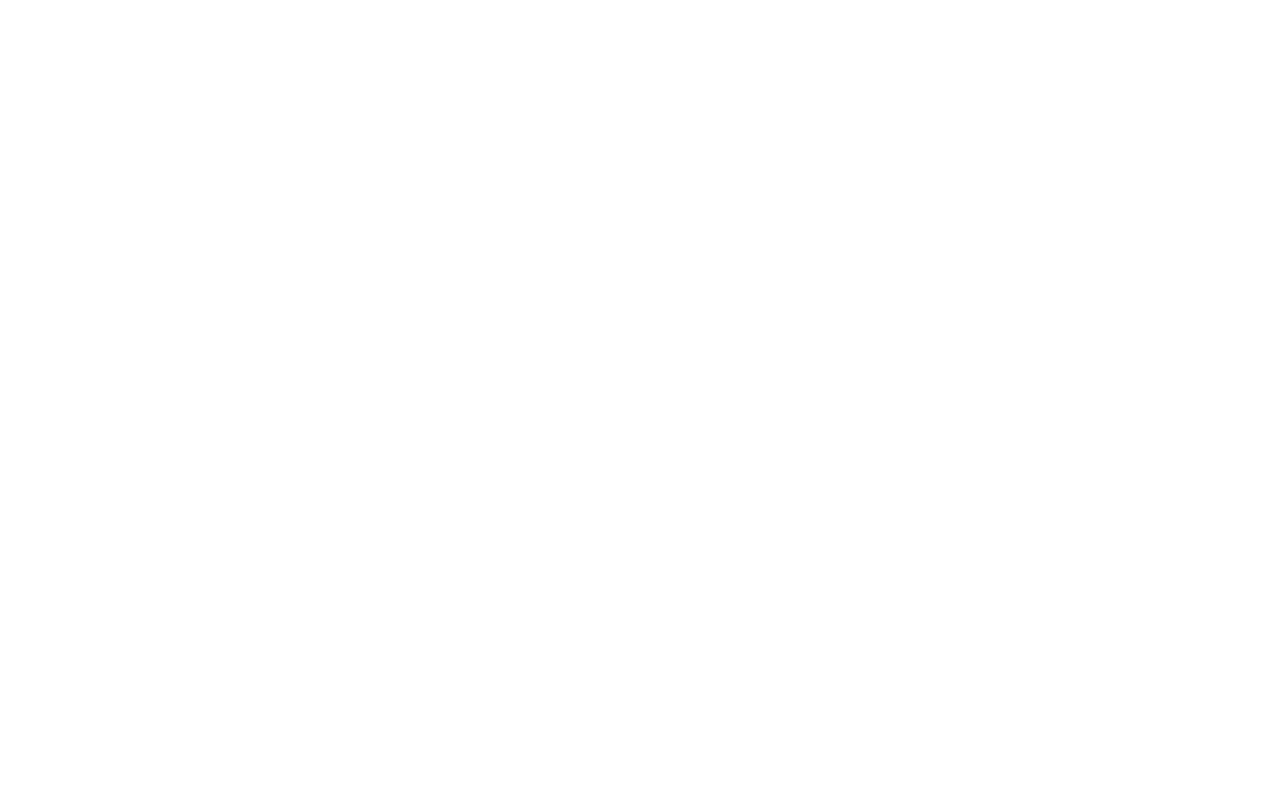
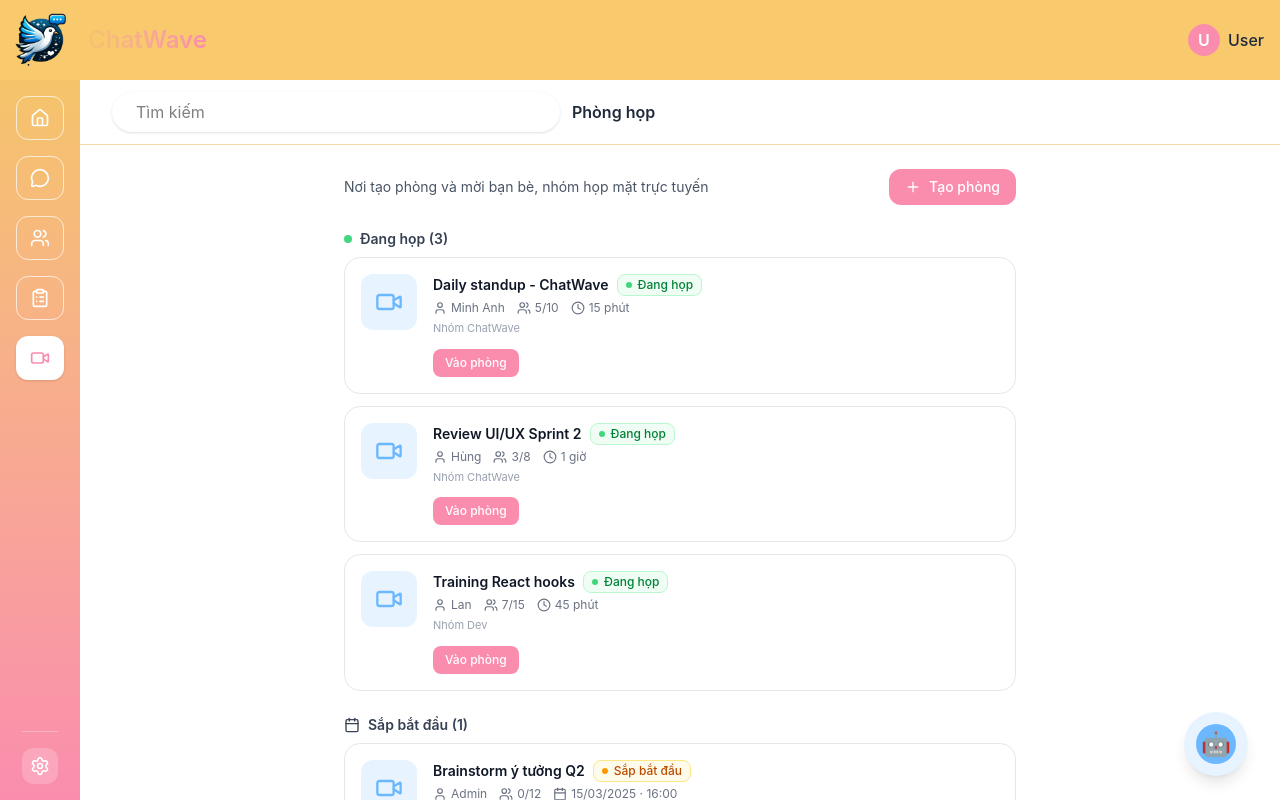
Before and after one commit to PhanDuc2k3/ChatWave, a React app in the folder frontend/: page /meeting in a window 1280 px wide. Before the commit this address had no page. Built offline with nearby package versions, Linux system fonts and the light colour scheme; the HTML template or start-up script is replaced by a standard one.

Commit message:
feat: add meeting page

```diff
--- a/frontend/src/AppRouter.jsx
+++ b/frontend/src/AppRouter.jsx
@@ -6,6 +6,7 @@
 import Home from "./pages/Home";
 import Friends from "./pages/Friends";
 import Tasks from "./pages/Tasks";
+import Meeting from "./pages/Meeting";
 export default function App() {
   return (
   <div>
@@ -16,6 +17,7 @@
           <Route path="/message/*" element={<Message />} />
           <Route path="/friends/*" element={<Friends />} />
           <Route path="/tasks" element={<Tasks />} />
+          <Route path="/meeting" element={<Meeting />} />
           <Route path="/" element={<Home />} />
         </Routes>
       </BrowserRouter>
--- a/frontend/src/layouts/Header.jsx
+++ b/frontend/src/layouts/Header.jsx
@@ -3,7 +3,7 @@
 
 export default function Header() {
   return (
-    <header className="h-16 md:h-20 bg-[#F9C96D] flex items-center justify-between pr-4">
+    <header className="fixed top-0 left-0 right-0 z-40 w-full h-16 md:h-20 bg-[#F9C96D] flex items-center justify-between pr-4">
       <div className="flex items-center gap-2">
         <img
           src={logo}
@@ -16,20 +16,6 @@
       </div>
 
       <div className="flex items-center gap-4 text-sm md:text-base">
-        <button className="hidden md:flex items-center gap-2 px-3 py-1 rounded-full bg-white/60 hover:bg-white shadow-sm">
-          <i className="fas fa-sliders-h text-gray-600" />
-          <span>Cài đặt</span>
-        </button>
-
-        <div className="flex items-center gap-3 text-lg text-gray-700">
-          <button className="w-8 h-8 rounded-full bg-white/60 flex items-center justify-center hover:bg-white">
-            <i className="fas fa-sun" />
-          </button>
-          <button className="w-8 h-8 rounded-full bg-white/60 flex items-center justify-center hover:bg-white">
-            <i className="fas fa-moon" />
-          </button>
-        </div>
-
         <div className="hidden sm:flex items-center gap-2">
           <div className="w-8 h-8 rounded-full bg-[#FA8DAE] flex items-center justify-center text-white font-semibold">
             U
--- a/frontend/src/layouts/MainLayout.jsx
+++ b/frontend/src/layouts/MainLayout.jsx
@@ -7,7 +7,6 @@
   children,
   headerContent,
   showSearch = true,
-  showHeaderActions = true,
 }) {
   const location = useLocation();
   const navigate = useNavigate();
@@ -16,6 +15,7 @@
     if (location.pathname.startsWith("/friends")) return "friends";
     if (location.pathname.startsWith("/message")) return "chat";
     if (location.pathname.startsWith("/tasks")) return "tasks";
+    if (location.pathname.startsWith("/meeting")) return "meeting";
     return "home";
   }, [location.pathname]);
 
@@ -33,6 +33,9 @@
       case "tasks":
         navigate("/tasks");
         break;
+      case "meeting":
+        navigate("/meeting");
+        break;
       case "notifications":
         navigate("/notifications");
         break;
@@ -42,19 +45,17 @@
   };
 
   return (
-    <div className="min-h-screen flex flex-col bg-[#FFF9F2]">
-      {/* HEADER FULL WIDTH */}
+    <div className="min-h-screen bg-[#FFF9F2]">
+      {/* HEADER - cố định trên cùng */}
       <Header />
 
-      {/* BELOW HEADER: SIDEBAR + MAIN */}
-      <div className="flex flex-1">
-        {/* LEFT SIDEBAR STARTING UNDER HEADER */}
-        <Sidebar activeNav={activeNav} setActiveNav={handleSetActiveNav} />
+      {/* SIDEBAR - cố định bên trái, dưới header */}
+      <Sidebar activeNav={activeNav} setActiveNav={handleSetActiveNav} />
 
-        {/* MAIN AREA TO THE RIGHT OF SIDEBAR */}
-        <div className="flex-1 flex flex-col">
-          {/* SUB HEADER WITH SEARCH + PAGE FILTERS */}
-          <div className="bg-white border-b border-[#F5D9A6] px-4 md:px-8 py-3 flex flex-col gap-3">
+      {/* MAIN CONTENT - đẩy xuống dưới header, sang phải sidebar */}
+      <div className="pt-16 md:pt-20 sm:pl-16 lg:pl-20 h-screen overflow-hidden flex flex-col">
+        {/* SUB HEADER WITH SEARCH + PAGE FILTERS - cố định cùng header/sidebar */}
+        <div className="shrink-0 bg-white border-b border-[#F5D9A6] px-4 md:px-8 py-3 flex flex-col gap-3">
             <div className="flex flex-col gap-3 md:flex-row md:items-center md:justify-between">
               {showSearch && (
                 <div className="flex items-center bg-white shadow-sm rounded-full px-4 py-2 w-full md:max-w-md">
@@ -74,27 +75,11 @@
                 </div>
               )}
 
-              {showHeaderActions && (
-                <div className="hidden md:flex items-center gap-3 text-xl text-[#F89A8C]">
-                  <button className="w-9 h-9 rounded-full bg-[#FFE6DD] flex items-center justify-center hover:bg-[#ffd3c4]">
-                    <i className="fas fa-folder-open" />
-                  </button>
-                  <button className="w-9 h-9 rounded-full bg-[#FFE6DD] flex items-center justify-center hover:bg-[#ffd3c4]">
-                    <i className="fas fa-comment-dots" />
-                  </button>
-                  <button className="w-9 h-9 rounded-full bg-[#FFE6DD] flex items-center justify-center hover:bg-[#ffd3c4]">
-                    <i className="fas fa-user-friends" />
-                  </button>
-                  <button className="w-9 h-9 rounded-full bg-[#FFE6DD] flex items-center justify-center hover:bg-[#ffd3c4]">
-                    <i className="fas fa-globe" />
-                  </button>
-                </div>
-              )}
             </div>
-          </div>
+        </div>
 
-          {/* MAIN CONTENT + FLOATING CHATBOT LOGO */}
-          <main className="flex-1 bg-white relative px-4 overflow-auto">
+        {/* MAIN CONTENT - chỉ phần này cuộn */}
+        <main className="flex-1 min-h-0 bg-white relative px-4 overflow-auto">
             {children}
 
             {/* Floating bot avatar bottom-right, overlapping content */}
@@ -105,8 +90,7 @@
                 </div>
               </div>
             </div>
-          </main>
-        </div>
+        </main>
       </div>
     </div>
   );
--- a/frontend/src/layouts/Sidebar.jsx
+++ b/frontend/src/layouts/Sidebar.jsx
@@ -4,13 +4,14 @@
   MessageCircle,
   Users,
   ClipboardList,
-  Bell,
+  Video,
+  Settings,
 } from "lucide-react";
 import PropTypes from "prop-types";
 
 export default function Sidebar({ activeNav, setActiveNav }) {
   return (
-    <aside className="hidden sm:flex flex-col justify-between items-center w-16 lg:w-20 bg-linear-to-b from-[#F5C46A] to-[#FA8DAE] text-white py-4">
+    <aside className="hidden sm:flex fixed left-0 top-16 md:top-20 bottom-0 z-30 flex-col justify-between items-center w-16 lg:w-20 bg-linear-to-b from-[#F5C46A] to-[#FA8DAE] text-white py-4">
       <div className="flex flex-col items-center gap-4">
         <nav className="flex flex-col items-center gap-4">
           {/* Home */}
@@ -65,27 +66,28 @@
             <ClipboardList className="w-5 h-5" />
           </button>
 
-          {/* Notifications */}
+          {/* Phòng họp */}
           <button
-            title="Thông báo"
-            onClick={() => setActiveNav("notifications")}
+            title="Phòng họp"
+            onClick={() => setActiveNav("meeting")}
             className={`w-12 h-11 rounded-xl flex items-center justify-center transition-colors ${
-              activeNav === "notifications"
+              activeNav === "meeting"
                 ? "bg-white text-[#FA8DAE] shadow-sm hover:bg-[#f6f6f6]"
                 : "border border-white/70 text-white hover:bg-white/20"
             }`}
           >
-            <Bell className="w-5 h-5" />
+            <Video className="w-5 h-5" />
           </button>
         </nav>
       </div>
 
-      <div className="flex flex-col items-center gap-4 text-xl mt-4">
-        <button className="w-9 h-9 rounded-xl bg-white/20 flex items-center justify-center hover:bg-white/30">
-          <i className="fas fa-th-large" />
-        </button>
-        <button className="w-9 h-9 rounded-xl bg-white/20 flex items-center justify-center hover:bg-white/30">
-          <i className="fas fa-cog" />
+      <div className="flex flex-col items-center gap-4 mt-4 pt-4 border-t border-white/30">
+        <button
+          type="button"
+          title="Cài đặt"
+          className="w-9 h-9 rounded-xl bg-white/20 flex items-center justify-center hover:bg-white/30 text-white transition-colors"
+        >
+          <Settings className="w-5 h-5" />
         </button>
       </div>
     </aside>
--- /dev/null
+++ b/frontend/src/pages/Meeting.jsx
@@ -0,0 +1,6 @@
+import React from "react";
+import MeetingPage from "./Meeting/MeetingPage";
+
+export default function Meeting() {
+  return <MeetingPage />;
+}
--- /dev/null
+++ b/frontend/src/pages/Meeting/MeetingPage.jsx
@@ -0,0 +1,173 @@
+import React from "react";
+import { Video, Plus, Users, User, Clock, Calendar } from "lucide-react";
+import MainLayout from "../../layouts/MainLayout";
+import { mockMeetingRooms } from "./meetingData";
+
+const STATUS_CONFIG = {
+  live: {
+    label: "Đang họp",
+    className: "bg-green-50 text-green-700 border-green-200",
+    dotClass: "bg-green-500",
+  },
+  scheduled: {
+    label: "Sắp bắt đầu",
+    className: "bg-amber-50 text-amber-700 border-amber-200",
+    dotClass: "bg-amber-500",
+  },
+  ended: {
+    label: "Đã kết thúc",
+    className: "bg-gray-100 text-gray-600 border-gray-200",
+    dotClass: "bg-gray-400",
+  },
+};
+
+function RoomCard({ room }) {
+  const config = STATUS_CONFIG[room.status];
+
+  return (
+    <div className="bg-white rounded-2xl border border-gray-200 overflow-hidden hover:shadow-md transition">
+      <div className="flex gap-4 p-4">
+        <div className="shrink-0 w-14 h-14 rounded-xl bg-[#E7F3FF] flex items-center justify-center">
+          <Video className="w-7 h-7 text-[#6CB8FF]" />
+        </div>
+        <div className="flex-1 min-w-0">
+          <div className="flex items-center gap-2 flex-wrap mb-1">
+            <h4 className="text-sm font-semibold text-gray-900 truncate">
+              {room.name}
+            </h4>
+            <span
+              className={`inline-flex items-center gap-1.5 px-2 py-0.5 rounded-lg text-xs font-medium border ${config.className}`}
+            >
+              <span className={`w-1.5 h-1.5 rounded-full ${config.dotClass} ${room.status === "live" ? "animate-pulse" : ""}`} />
+              {config.label}
+            </span>
+          </div>
+          <div className="flex flex-wrap items-center gap-x-3 gap-y-1 text-xs text-gray-500">
+            <span className="flex items-center gap-1">
+              <User className="w-3.5 h-3.5" />
+              {room.host}
+            </span>
+            <span className="flex items-center gap-1">
+              <Users className="w-3.5 h-3.5" />
+              {room.members}/{room.maxMembers}
+            </span>
+            {room.status === "live" && (
+              <span className="flex items-center gap-1">
+                <Clock className="w-3.5 h-3.5" />
+                {room.duration}
+              </span>
+            )}
+            {room.status === "scheduled" && room.scheduledDate && (
+              <span className="flex items-center gap-1">
+                <Calendar className="w-3.5 h-3.5" />
+                {room.scheduledDate} · {room.startTime}
+              </span>
+            )}
+            {room.status === "ended" && (
+              <span className="flex items-center gap-1">
+                <Clock className="w-3.5 h-3.5" />
+                Kết thúc {room.endedAt}
+              </span>
+            )}
+          </div>
+          {room.groupName && (
+            <p className="text-[11px] text-gray-400 mt-1">{room.groupName}</p>
+          )}
+          <div className="mt-3 flex gap-2">
+            {(room.status === "live" || room.status === "scheduled") && (
+              <button
+                type="button"
+                className="px-3 py-1.5 rounded-lg bg-[#FA8DAE] text-white text-xs font-medium hover:bg-[#f57a9d] transition"
+              >
+                {room.status === "live" ? "Vào phòng" : "Tham gia"}
+              </button>
+            )}
+            {room.status === "ended" && (
+              <button
+                type="button"
+                className="px-3 py-1.5 rounded-lg bg-gray-100 text-gray-600 text-xs font-medium hover:bg-gray-200 transition"
+              >
+                Xem lại
+              </button>
+            )}
+          </div>
+        </div>
+      </div>
+    </div>
+  );
+}
+
+export default function MeetingPage() {
+  const headerContent = (
+    <div className="flex items-center justify-between w-full">
+      <h2 className="text-sm md:text-base font-semibold text-gray-800">
+        Phòng họp
+      </h2>
+    </div>
+  );
+
+  const liveRooms = mockMeetingRooms.filter((r) => r.status === "live");
+  const scheduledRooms = mockMeetingRooms.filter((r) => r.status === "scheduled");
+  const endedRooms = mockMeetingRooms.filter((r) => r.status === "ended");
+
+  return (
+    <MainLayout headerContent={headerContent}>
+      <div className="w-full max-w-2xl mx-auto py-6 space-y-6">
+        <div className="flex items-center justify-between">
+          <p className="text-sm text-gray-600">
+            Nơi tạo phòng và mời bạn bè, nhóm họp mặt trực tuyến
+          </p>
+          <button
+            type="button"
+            className="shrink-0 inline-flex items-center gap-2 px-4 py-2 rounded-xl bg-[#FA8DAE] text-white text-sm font-medium hover:bg-[#f57a9d] transition"
+          >
+            <Plus className="w-4 h-4" />
+            Tạo phòng
+          </button>
+        </div>
+
+        {liveRooms.length > 0 && (
+          <div>
+            <h3 className="text-sm font-semibold text-gray-700 mb-2 flex items-center gap-2">
+              <span className="w-2 h-2 rounded-full bg-green-500 animate-pulse" />
+              Đang họp ({liveRooms.length})
+            </h3>
+            <div className="space-y-3">
+              {liveRooms.map((room) => (
+                <RoomCard key={room.id} room={room} />
+              ))}
+            </div>
+          </div>
+        )}
+
+        {scheduledRooms.length > 0 && (
+          <div>
+            <h3 className="text-sm font-semibold text-gray-700 mb-2 flex items-center gap-2">
+              <Calendar className="w-4 h-4" />
+              Sắp bắt đầu ({scheduledRooms.length})
+            </h3>
+            <div className="space-y-3">
+              {scheduledRooms.map((room) => (
+                <RoomCard key={room.id} room={room} />
+              ))}
+            </div>
+          </div>
+        )}
+
+        {endedRooms.length > 0 && (
+          <div>
+            <h3 className="text-sm font-semibold text-gray-700 mb-2 flex items-center gap-2">
+              <Clock className="w-4 h-4" />
+              Đã kết thúc ({endedRooms.length})
+            </h3>
+            <div className="space-y-3">
+              {endedRooms.map((room) => (
+                <RoomCard key={room.id} room={room} />
+              ))}
+            </div>
+          </div>
+        )}
+      </div>
+    </MainLayout>
+  );
+}
--- /dev/null
+++ b/frontend/src/pages/Meeting/meetingData.js
@@ -0,0 +1,58 @@
+// Mock data - các phòng họp
+export const mockMeetingRooms = [
+  {
+    id: 1,
+    name: "Daily standup - ChatWave",
+    host: "Minh Anh",
+    members: 5,
+    maxMembers: 10,
+    status: "live", // live | scheduled | ended
+    startTime: "09:00",
+    duration: "15 phút",
+    groupName: "Nhóm ChatWave",
+  },
+  {
+    id: 2,
+    name: "Review UI/UX Sprint 2",
+    host: "Hùng",
+    members: 3,
+    maxMembers: 8,
+    status: "live",
+    startTime: "14:00",
+    duration: "1 giờ",
+    groupName: "Nhóm ChatWave",
+  },
+  {
+    id: 3,
+    name: "Brainstorm ý tưởng Q2",
+    host: "Admin",
+    members: 0,
+    maxMembers: 12,
+    status: "scheduled",
+    startTime: "16:00",
+    scheduledDate: "15/03/2025",
+    groupName: "Nhóm Marketing",
+  },
+  {
+    id: 4,
+    name: "Catch-up với Tuấn",
+    host: "Bạn",
+    members: 1,
+    maxMembers: 4,
+    status: "ended",
+    startTime: "11:00",
+    endedAt: "11:45",
+    groupName: null,
+  },
+  {
+    id: 5,
+    name: "Training React hooks",
+    host: "Lan",
+    members: 7,
+    maxMembers: 15,
+    status: "live",
+    startTime: "10:00",
+    duration: "45 phút",
+    groupName: "Nhóm Dev",
+  },
+];
```
